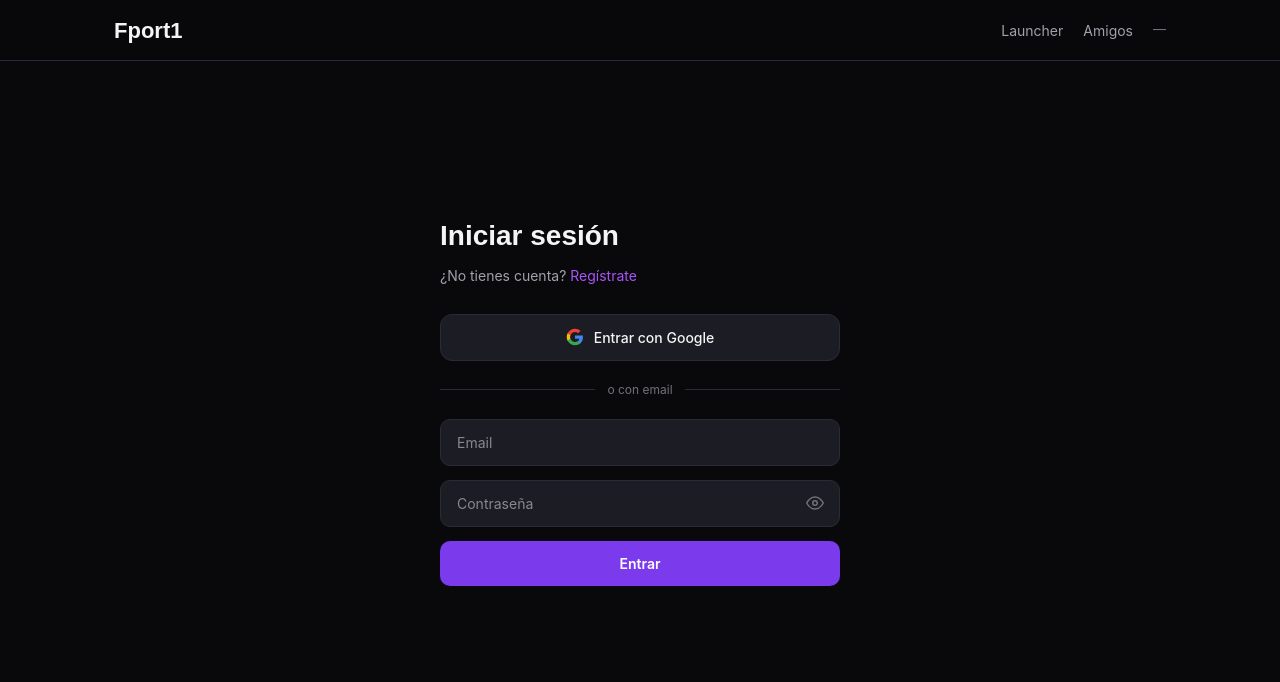
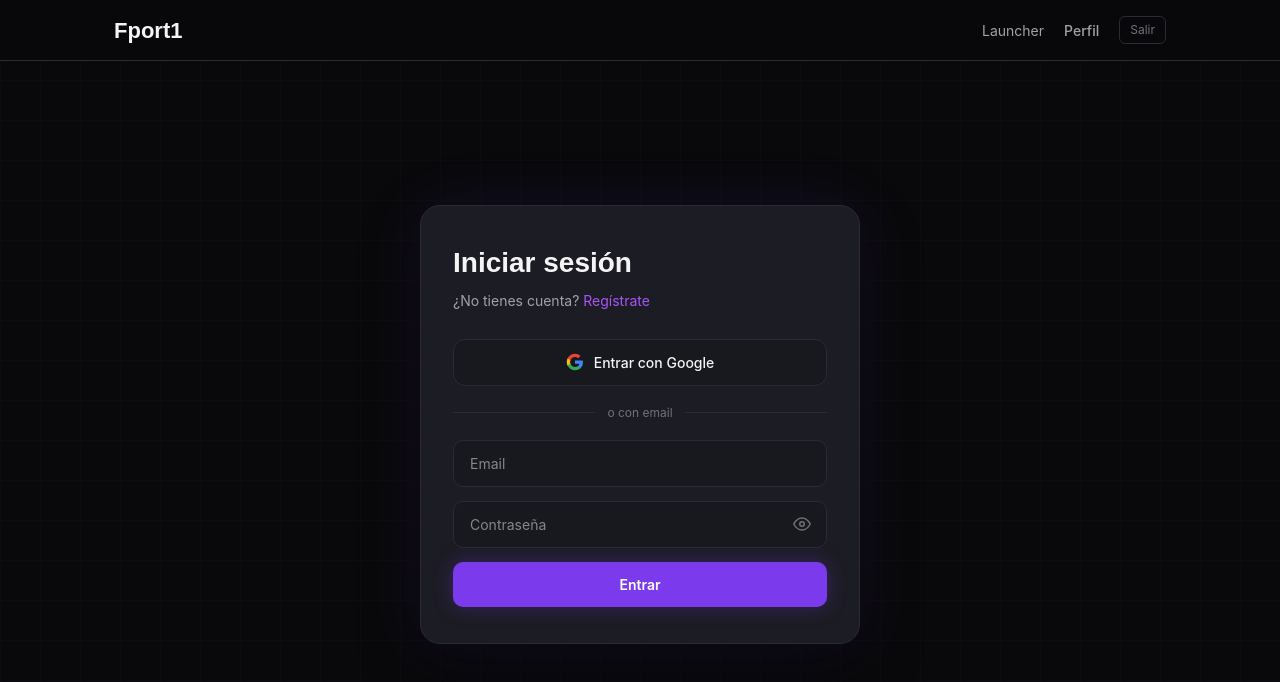
Before and after one commit to Fport1/fport1web, a Next.js app: page /login in a window 1280 px wide. Shown: the top 682 px of the page. Built offline with nearby package versions, Linux system fonts and the light colour scheme; no server answers; the database is empty; sample sign-in values are in the browser's storage.

Commit message:
fix: nav logout bug, consistent design across all pages, profile page

```diff
--- a/src/app/globals.css
+++ b/src/app/globals.css
@@ -22,6 +22,130 @@ body {
 }
 
 button, [role="button"], a { cursor: pointer; }
+
+/* ── Auth pages (login / registro / completar) ───────────── */
+.auth-page {
+  min-height: 100vh;
+  display: flex;
+  align-items: center;
+  justify-content: center;
+  padding: 88px 24px 40px;
+  position: relative;
+  z-index: 1;
+}
+
+.auth-card {
+  width: 100%;
+  max-width: 440px;
+  background: var(--card);
+  border: 1px solid var(--border);
+  border-radius: 20px;
+  padding: 36px 32px;
+  box-shadow: 0 0 60px rgba(124,58,237,.1), 0 24px 60px rgba(0,0,0,.4);
+}
+
+.auth-title {
+  font-family: 'Rajdhani', sans-serif;
+  font-size: 28px;
+  font-weight: 700;
+  margin-bottom: 6px;
+}
+
+.auth-sub {
+  color: var(--sub);
+  font-size: 14px;
+  margin-bottom: 28px;
+}
+
+.auth-divider {
+  display: flex;
+  align-items: center;
+  gap: 12px;
+  margin: 18px 0;
+}
+.auth-divider-line { flex: 1; height: 1px; background: var(--border); }
+.auth-divider-text { font-size: 12px; color: var(--muted); }
+
+.auth-google-btn {
+  width: 100%;
+  display: flex;
+  align-items: center;
+  justify-content: center;
+  gap: 10px;
+  padding: 12px 16px;
+  border: 1px solid var(--border);
+  border-radius: 12px;
+  background: var(--bg3);
+  color: var(--text);
+  font-size: 14px;
+  font-weight: 500;
+  cursor: pointer;
+  transition: border-color .2s, background .2s;
+}
+.auth-google-btn:hover { border-color: var(--accent2); background: var(--card); }
+
+.auth-submit-btn {
+  width: 100%;
+  padding: 12px;
+  border-radius: 10px;
+  border: none;
+  font-size: 14px;
+  font-weight: 600;
+  cursor: pointer;
+  background: var(--accent);
+  color: #fff;
+  transition: background .2s, box-shadow .2s;
+  box-shadow: 0 0 20px rgba(124,58,237,.3);
+}
+.auth-submit-btn:hover { background: var(--accent2); box-shadow: 0 0 32px rgba(168,85,247,.45); }
+.auth-submit-btn:disabled { background: var(--bg3); color: var(--muted); box-shadow: none; cursor: not-allowed; }
+
+/* ── Profile page ─────────────────────────────────────────── */
+.profile-page {
+  min-height: 100vh;
+  max-width: 900px;
+  margin: 0 auto;
+  padding: 80px 16px 40px;
+  position: relative;
+  z-index: 1;
+}
+
+.profile-header {
+  background: var(--card);
+  border: 1px solid var(--border);
+  border-radius: 16px;
+  padding: 24px;
+  display: flex;
+  align-items: center;
+  gap: 16px;
+  margin-bottom: 24px;
+  box-shadow: 0 0 30px rgba(124,58,237,.08);
+}
+
+.profile-tabs {
+  display: flex;
+  gap: 4px;
+  margin-bottom: 20px;
+  border-bottom: 1px solid var(--border);
+}
+
+.profile-tab {
+  padding: 10px 20px;
+  border: none;
+  background: none;
+  cursor: pointer;
+  font-size: 14px;
+  font-weight: 400;
+  color: var(--muted);
+  border-bottom: 2px solid transparent;
+  margin-bottom: -1px;
+  transition: color .15s, border-color .15s;
+}
+.profile-tab.active {
+  color: var(--accent2);
+  font-weight: 600;
+  border-bottom-color: var(--accent2);
+}
 
 /* ── Grid overlay background ─────────────────────────────── */
 .grid-overlay {
--- a/src/app/layout.js
+++ b/src/app/layout.js
@@ -12,6 +12,7 @@ export default function RootLayout({ children }) {
     <html lang="es">
       <body className="antialiased">
         <AuthProvider>
+          <div className="grid-overlay" />
           <Nav />
           {children}
         </AuthProvider>
--- a/src/app/login/page.js
+++ b/src/app/login/page.js
@@ -40,34 +40,28 @@ export default function LoginPage() {
   }
 
   return (
-    <div style={{ minHeight: '100vh', display: 'flex', alignItems: 'center', justifyContent: 'center', padding: 24 }}>
-      <div style={{ width: '100%', maxWidth: 400 }}>
-        <h1 style={{ fontFamily: 'Rajdhani, sans-serif', fontSize: 28, fontWeight: 700, marginBottom: 8 }}>Iniciar sesión</h1>
-        <p style={{ color: 'var(--sub)', fontSize: 14, marginBottom: 28 }}>
+    <div className="auth-page">
+      <div className="auth-card">
+        <h1 className="auth-title">Iniciar sesión</h1>
+        <p className="auth-sub">
           ¿No tienes cuenta? <Link href="/registro" style={{ color: 'var(--accent2)' }}>Regístrate</Link>
         </p>
 
-        {/* Google */}
-        <button
-          onClick={handleGoogle}
-          disabled={loading}
-          style={{ width: '100%', display: 'flex', alignItems: 'center', justifyContent: 'center', gap: 10, padding: '12px 16px', border: '1px solid var(--border)', borderRadius: 12, background: 'var(--card)', color: 'var(--text)', fontSize: 14, fontWeight: 500, marginBottom: 20, cursor: 'pointer' }}
-        >
+        <button onClick={handleGoogle} disabled={loading} className="auth-google-btn">
           <svg width="18" height="18" viewBox="0 0 24 24"><path fill="#4285F4" d="M22.56 12.25c0-.78-.07-1.53-.2-2.25H12v4.26h5.92c-.26 1.37-1.04 2.53-2.21 3.31v2.77h3.57c2.08-1.92 3.28-4.74 3.28-8.09z"/><path fill="#34A853" d="M12 23c2.97 0 5.46-.98 7.28-2.66l-3.57-2.77c-.98.66-2.23 1.06-3.71 1.06-2.86 0-5.29-1.93-6.16-4.53H2.18v2.84C3.99 20.53 7.7 23 12 23z"/><path fill="#FBBC05" d="M5.84 14.09c-.22-.66-.35-1.36-.35-2.09s.13-1.43.35-2.09V7.07H2.18C1.43 8.55 1 10.22 1 12s.43 3.45 1.18 4.93l3.66-2.84z"/><path fill="#EA4335" d="M12 5.38c1.62 0 3.06.56 4.21 1.64l3.15-3.15C17.45 2.09 14.97 1 12 1 7.7 1 3.99 3.47 2.18 7.07l3.66 2.84c.87-2.6 3.3-4.53 6.16-4.53z"/></svg>
           Entrar con Google
         </button>
 
-        <div style={{ display: 'flex', alignItems: 'center', gap: 12, marginBottom: 20 }}>
-          <div style={{ flex: 1, height: 1, background: 'var(--border)' }} />
-          <span style={{ fontSize: 12, color: 'var(--muted)' }}>o con email</span>
-          <div style={{ flex: 1, height: 1, background: 'var(--border)' }} />
+        <div className="auth-divider">
+          <div className="auth-divider-line" />
+          <span className="auth-divider-text">o con email</span>
+          <div className="auth-divider-line" />
         </div>
 
         <form onSubmit={handleEmail} style={{ display: 'flex', flexDirection: 'column', gap: 14 }}>
           <input
             type="email" value={email} onChange={e => setEmail(e.target.value)}
-            placeholder="Email" required
-            style={inputStyle}
+            placeholder="Email" required style={inputStyle}
           />
           <div style={{ position: 'relative' }}>
             <input
@@ -76,13 +70,7 @@ export default function LoginPage() {
               placeholder="Contraseña" required
               style={{ ...inputStyle, width: '100%', paddingRight: 44 }}
             />
-            <button
-              type="button"
-              onClick={() => setShowPass(v => !v)}
-              style={{ position: 'absolute', right: 12, top: '50%', transform: 'translateY(-50%)', background: 'none', border: 'none', color: 'var(--muted)', cursor: 'pointer', padding: 4, display: 'flex', alignItems: 'center' }}
-              tabIndex={-1}
-              aria-label={showPass ? 'Ocultar contraseña' : 'Mostrar contraseña'}
-            >
+            <button type="button" onClick={() => setShowPass(v => !v)} style={eyeBtnStyle} tabIndex={-1}>
               {showPass ? (
                 <svg width="18" height="18" viewBox="0 0 24 24" fill="none" stroke="currentColor" strokeWidth="2" strokeLinecap="round" strokeLinejoin="round"><path d="M17.94 17.94A10.07 10.07 0 0 1 12 20c-7 0-11-8-11-8a18.45 18.45 0 0 1 5.06-5.94"/><path d="M9.9 4.24A9.12 9.12 0 0 1 12 4c7 0 11 8 11 8a18.5 18.5 0 0 1-2.16 3.19"/><line x1="1" y1="1" x2="23" y2="23"/></svg>
               ) : (
@@ -91,7 +79,7 @@ export default function LoginPage() {
             </button>
           </div>
           {error && <p style={{ color: '#f87171', fontSize: 13 }}>{error}</p>}
-          <button type="submit" disabled={loading} style={btnStyle}>
+          <button type="submit" disabled={loading} className="auth-submit-btn">
             {loading ? 'Entrando...' : 'Entrar'}
           </button>
         </form>
@@ -102,12 +90,11 @@ export default function LoginPage() {
 
 const inputStyle = {
   padding: '12px 16px', borderRadius: 10, border: '1px solid var(--border)',
-  background: 'var(--card)', color: 'var(--text)', fontSize: 14, outline: 'none',
+  background: 'var(--bg3)', color: 'var(--text)', fontSize: 14, outline: 'none', width: '100%', boxSizing: 'border-box',
 }
-
-const btnStyle = {
-  padding: '12px', borderRadius: 10, border: 'none',
-  background: 'var(--accent)', color: '#fff', fontSize: 14, fontWeight: 600, cursor: 'pointer',
+const eyeBtnStyle = {
+  position: 'absolute', right: 12, top: '50%', transform: 'translateY(-50%)',
+  background: 'none', border: 'none', color: 'var(--muted)', cursor: 'pointer', padding: 4, display: 'flex', alignItems: 'center',
 }
 
 function friendlyError(code) {
--- a/src/app/registro/page.js
+++ b/src/app/registro/page.js
@@ -218,15 +218,15 @@ function RegisterPage() {
   }
 
   return (
-    <div style={{ minHeight: '100vh', display: 'flex', alignItems: 'center', justifyContent: 'center', padding: 24, paddingTop: 88 }}>
+    <div className="auth-page">
       <style>{S}</style>
-      <div style={{ width: '100%', maxWidth: 440 }}>
-        <h1 style={{ fontFamily: 'Rajdhani, sans-serif', fontSize: 28, fontWeight: 700, marginBottom: 6 }}>Crear cuenta</h1>
-        <p style={{ color: 'var(--sub)', fontSize: 14, marginBottom: 24 }}>
+      <div className="auth-card">
+        <h1 className="auth-title">Crear cuenta</h1>
+        <p className="auth-sub">
           ¿Ya tienes cuenta? <Link href="/login" style={{ color: 'var(--accent2)' }}>Inicia sesión</Link>
         </p>
 
-        <button onClick={handleGoogle} disabled={loading} style={googleBtn}>
+        <button onClick={handleGoogle} disabled={loading} className="auth-google-btn">
           <GoogleLogo />
           Registrarse con Google
         </button>
@@ -365,17 +365,7 @@ function RegisterPage() {
             </div>
           )}
 
-          <button
-            type="submit"
-            disabled={!canSubmit}
-            style={{
-              padding: '12px', borderRadius: 10, border: 'none', fontSize: 14, fontWeight: 600,
-              cursor: canSubmit ? 'pointer' : 'not-allowed',
-              background: canSubmit ? 'var(--accent)' : 'var(--card)',
-              color: canSubmit ? '#fff' : 'var(--muted)',
-              transition: 'background 0.2s',
-            }}
-          >
+          <button type="submit" disabled={!canSubmit} className="auth-submit-btn">
             {loading ? 'Creando cuenta...' : 'Crear cuenta'}
           </button>
         </form>
--- a/src/components/Nav.js
+++ b/src/components/Nav.js
@@ -23,16 +23,18 @@ export default function Nav() {
         <div style={{ display: 'flex', alignItems: 'center', gap: 20 }}>
           <Link href="/#launcher" style={{ color: 'var(--sub)', fontSize: 14, textDecoration: 'none' }}>Launcher</Link>
 
-          {/* Don't render auth UI until Firebase resolves — avoids false "Entrar" flash */}
           {!loading && (
             user ? (
               <>
-                <Link href="/amigos" style={{ color: 'var(--sub)', fontSize: 14, textDecoration: 'none' }}>Amigos</Link>
+                <Link href="/amigos" style={{ color: 'var(--sub)', fontSize: 14, fontWeight: 500, textDecoration: 'none' }}>
+                  {profile?.profileName || profile?.username || 'Perfil'}
+                </Link>
                 <button
                   onClick={signOut}
-                  style={{ fontSize: 13, color: 'var(--muted)', background: 'none', border: 'none', cursor: 'pointer' }}
+                  title="Cerrar sesión"
+                  style={{ fontSize: 12, color: 'var(--muted)', background: 'none', border: '1px solid var(--border)', borderRadius: 6, padding: '4px 10px', cursor: 'pointer' }}
                 >
-                  {profile?.profileName || profile?.username || '—'}
+                  Salir
                 </button>
               </>
             ) : (
```
Also changed, not shown: src/app/amigos/page.js (+13 -16 lines), src/app/auth/launcher/page.js (+18 -20 lines), src/app/registro/completar/page.js (+6 -14 lines), 1 other file (tests, documents, lock files or other folders).
